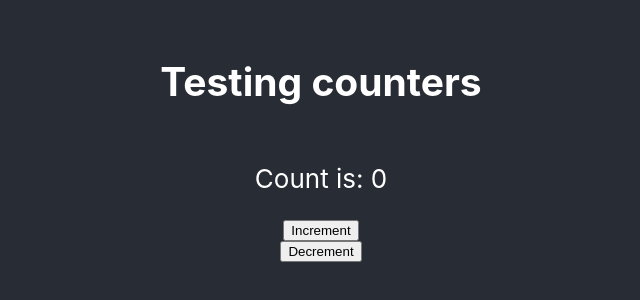
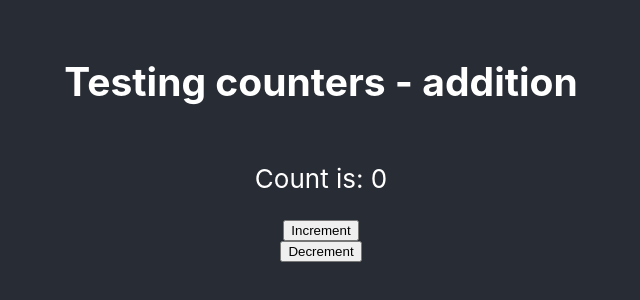
Before and after one commit to tristanbagnulo/youtube-tutorial-learn-react-for-beginners-in-2021, a React (Create React App) app: page / in a window 1280 px wide. Shown: the part 256-556 px from the top of the page, without its empty margins (319-959 px from the left). Built offline with nearby package versions, Linux system fonts and the light colour scheme.

Commit message:
Test change.

```diff
--- a/src/App.js
+++ b/src/App.js
@@ -6,7 +6,7 @@ function App() {
   return (
     <div className="App">
       <header className="App-header">
-        <h2>Testing counters</h2>
+        <h2>Testing counters - addition</h2>
         <Counter />
       </header>
     </div>
```
